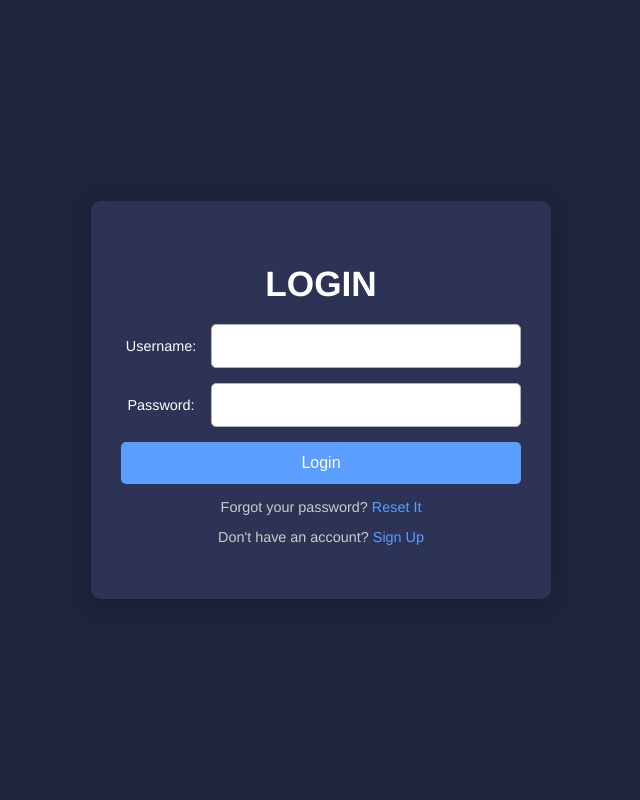
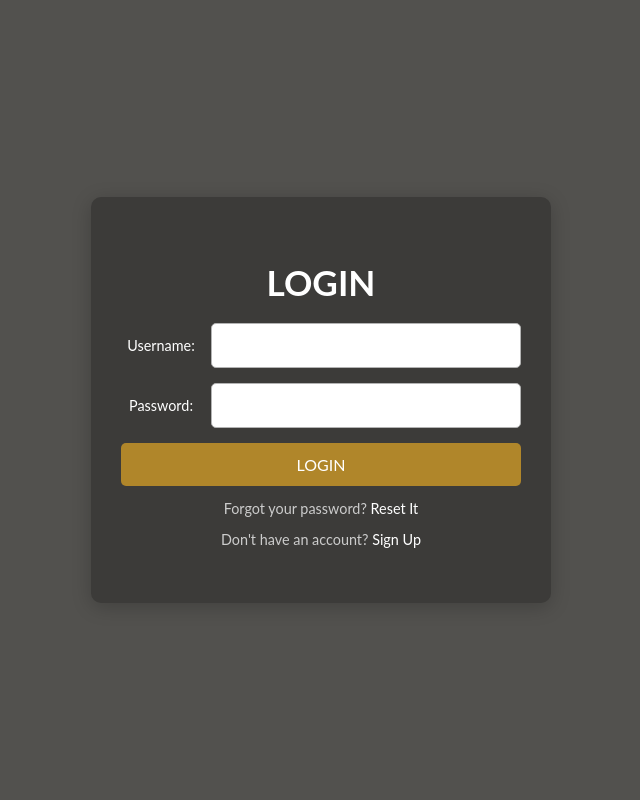
Before and after one commit to palomacardozo/CS2340, a Django app: page /login/ in a window 1280 px wide. Shown: the whole page, without its empty margins (319-959 px from the left). Run offline with Django 5.2, Linux system fonts and the light colour scheme.

Commit message:
edited theme for signup and login, changed font, colors, buttons, and formatting

```diff
--- a/users/templates/users/login.html
+++ b/users/templates/users/login.html
@@ -6,13 +6,13 @@
     <title>Login</title>
     <style>
         body {
-            background-color: #1e243c; /* Subtle dark background */
+            background: #52514e;
             display: flex;
             justify-content: center;
             align-items: center;
             height: 100vh;
             margin: 0;
-            font-family: Helvetica, sans-serif;
+            font-family: 'Lato', Arvo;
         }
         h1 {
             font-size: 2.2em;
@@ -20,7 +20,7 @@
             margin-bottom: 20px;
         }
         .login-container {
-            background-color: #2c3355; /* Card background color */
+            background: #3c3b39;
             padding: 40px 30px;
             border-radius: 10px;
             box-shadow: 0px 4px 20px rgba(0, 0, 0, 0.2); /* Add shadow for depth */
@@ -53,14 +53,15 @@
             flex: 1; /* Allow input to take up remaining space */
             box-sizing: border-box; /* Include padding and borders in the width */
             outline: none;
+            font-family: 'Lato', Arvo;
         }
         input[type="text"]:focus, input[type="password"]:focus {
-            border-color: #5a9fff; /* Highlight border on focus */
+            border-color: #b0862a; /* Highlight border on focus */
             box-shadow: 0 0 8px rgba(90, 159, 255, 0.4); /* Add glow on focus */
         }
         button {
             padding: 12px 20px;
-            background-color: #5a9fff;
+            background-color: #b0862a;
             color: white;
             border: none;
             border-radius: 5px;
@@ -69,9 +70,11 @@
             transition: background-color 0.3s, transform 0.3s;
             width: 100%; /* Make button same width as the input fields */
             box-sizing: border-box;
+            font-family: 'Lato', Arvo;
+            text-transform: uppercase;
         }
         button:hover {
-            background-color: #4a8cd4;
+            background-color: #b0862a;
             transform: translateY(-2px); /* Slight lift effect on hover */
         }
         button:active {
@@ -100,8 +103,8 @@
 
             <button type="submit">Login</button>
         </form>
-        <p>Forgot your password? <a href="#" style="color: #5a9fff; text-decoration: none;">Reset It</a></p>
-        <p>Don't have an account? <a href="/SignUp" style="color: #5a9fff; text-decoration: none;">Sign Up</a></p>
+        <p>Forgot your password? <a href="#" style="color: white; text-decoration: none;">Reset It</a></p>
+        <p>Don't have an account? <a href="/SignUp" style="color: white; text-decoration: none;">Sign Up</a></p>
     </div>
 </body>
 </html>
```
Also changed, not shown: users/templates/users/signup.html (+6 -5 lines), db.sqlite3.
